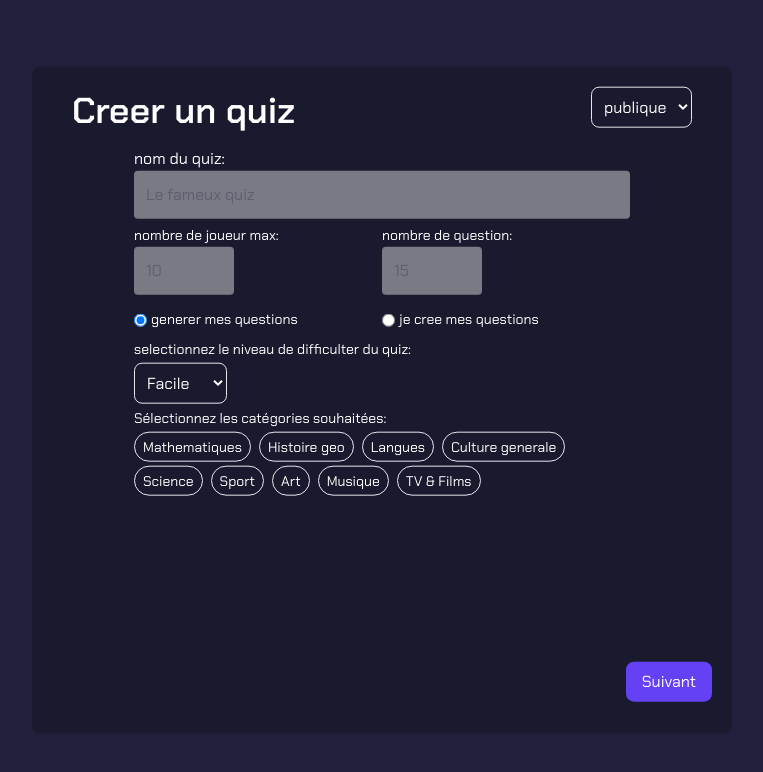
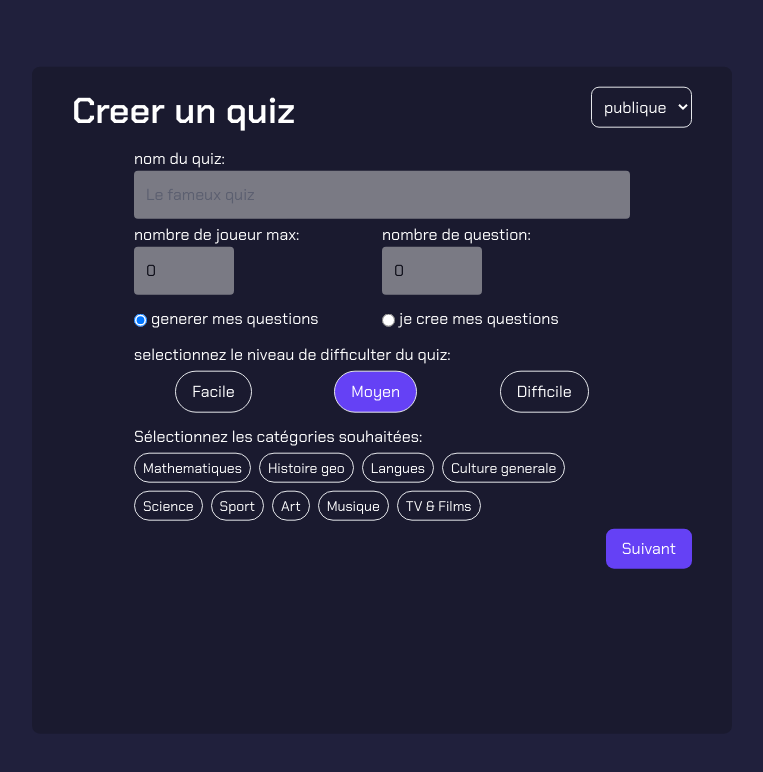
Before and after one commit to ZouCherif/QuizArena, a React (Create React App) app in the folder frontend/: page /createQuiz in a window 1280 px wide. Shown: the top 772 px of the page, without its empty margins (258-1021 px from the left). Built offline with nearby package versions, Linux system fonts and the light colour scheme; no server answers.

Commit message:
tracking createQuiz page data

```diff
--- a/frontend/src/pages/CreateQuiz.jsx
+++ b/frontend/src/pages/CreateQuiz.jsx
@@ -1,7 +1,24 @@
 import { useState } from "react";
 function CreateQuiz() {
-  const [isChecked, setIsChecked] = useState(true);
-  const [categories, setCategories] = useState([]);
+  const [data, setData] = useState({
+    name: "",
+    type: "publique",
+    nbP: 0,
+    nbQ: 0,
+    auto: true,
+    categories: [],
+    lvl: "moyen",
+  });
+
+  const handleInputChange = (e) => {
+    const { name, value, type } = e.target;
+    setData({
+      ...data,
+      [name]:
+        type === "radio" ? (name === "auto" ? value === "true" : value) : value,
+    });
+  };
+
   const cat = [
     "Mathematiques",
     "Histoire geo",
@@ -14,40 +31,33 @@ function CreateQuiz() {
     "TV & Films",
   ];
 
-  const handleRadio = (e) => {
-    if (e.target.id === "auto") {
-      setIsChecked(true);
+  const handleCategories = (e) => {
+    const categoryName = e.target.getAttribute("data-name");
+    if (!data.categories.includes(categoryName)) {
+      setData({ ...data, categories: [...data.categories, categoryName] });
     } else {
-      setIsChecked(false);
+      const updatedCategories = data.categories.filter(
+        (category) => category !== categoryName
+      );
+      setData({ ...data, categories: updatedCategories });
     }
   };
 
-  const handleCategories = (e) => {
-    const categoryName = e.target.getAttribute("data-name");
-    console.log(categoryName);
-    if (!categories.includes(categoryName)) {
-      setCategories([...categories, categoryName]);
-    } else {
-      const updatedCategories = categories.filter(
-        (category) => category !== categoryName
-      );
-      setCategories(updatedCategories);
-    }
+  const handleOnSubmit = () => {
+    console.log(data);
   };
   return (
-    <div className="bg-[#1A1A2F] fixed top-1/2 left-1/2 transform -translate-x-1/2 -translate-y-1/2 rounded-lg z-20 sm:w-[700px] w-screen sm:h-5/6 h-screen overflow-auto px-10 py-4">
+    <div className="bg-[#1A1A2F] fixed top-1/2 left-1/2 transform -translate-x-1/2 -translate-y-1/2 rounded-lg z-20 sm:w-[700px] w-screen sm:h-5/6 h-screen overflow-auto px-10 py-4 select-none">
       <div className="flex justify-between items-center mb-4">
         <h1 className="text-4xl mt-2 font-semibold">Creer un quiz</h1>
         <select
-          defaultValue={"publique"}
+          value={data.type}
+          name="type"
+          onChange={handleInputChange}
           className="bg-[#1A1A2F] border rounded-lg p-2"
         >
-          <option value="publique" className="text-sm">
-            publique
-          </option>
-          <option value="privée" className="text-sm">
-            privée
-          </option>
+          <option value="publique">publique</option>
+          <option value="privée">privée</option>
         </select>
       </div>
       <div className="w-4/5 mx-auto">
@@ -56,13 +66,15 @@ function CreateQuiz() {
           type="text"
           id="name"
           name="name"
+          value={data.name}
           className="w-full p-3 rounded bg-[#D9D9D9] opacity-50 text-black mb-1"
           placeholder="Le fameux quiz"
           required
+          onChange={handleInputChange}
         />
         <div className="flex mb-2">
           <div className="flex-1">
-            <label htmlFor="nbP" className="text-sm">
+            <label htmlFor="nbP" className="">
               nombre de joueur max:
             </label>
             <br />
@@ -70,50 +82,59 @@ function CreateQuiz() {
               type="number"
               id="nbP"
               name="nbP"
+              value={data.nbP}
+              min={0}
               className="w-[100px] p-3 rounded bg-[#D9D9D9] opacity-50 text-black mb-1"
               placeholder="10"
               required
+              onChange={handleInputChange}
             />
           </div>
-          <div className="flex-1">
-            <label htmlFor="nbQ" className="text-sm">
-              nombre de question:
-            </label>
+          <div
+            className={`flex-1 duration-300 ${!data.auto ? "opacity-10" : ""}`}
+          >
+            <label htmlFor="nbQ">nombre de question:</label>
             <br />
             <input
               type="number"
               id="nbQ"
               name="nbQ"
+              value={data.nbQ}
+              min={0}
               className="w-[100px] p-3 rounded bg-[#D9D9D9] opacity-50 text-black mb-1"
               placeholder="15"
               required
-              disabled={!isChecked}
+              disabled={!data.auto}
+              onChange={handleInputChange}
             />
           </div>
         </div>
-        <div className="flex mb-2">
+        <div className="flex mb-3">
           <div className="flex-1">
             <input
               id="auto"
-              name="questions"
+              name="auto"
               type="radio"
               className="align-middle mr-1"
-              defaultChecked={true}
-              onChange={handleRadio}
+              value="true"
+              checked={data.auto}
+              onChange={handleInputChange}
             />
-            <label htmlFor="auto" className="text-sm mr-2 cursor-pointer">
+            <label htmlFor="auto" className=" mr-2 cursor-pointer">
               generer mes questions
             </label>
           </div>
           <div className="flex-1">
             <input
               id="manual"
-              name="questions"
+              name="auto"
               type="radio"
               className="align-middle mr-1"
-              onChange={handleRadio}
+              value="false"
+              checked={!data.auto}
+              onChange={handleInputChange}
             />
-            <label htmlFor="manual" className="text-sm cursor-pointer">
+            <label htmlFor="manual" className=" cursor-pointer">
               je cree mes questions
             </label>
           </div>
@@ -121,32 +142,75 @@ function CreateQuiz() {
 
         <div
           className={`duration-200 ${
-            isChecked ? "" : "opacity-10 select-none pointer-events-none"
+            data.auto ? "" : "opacity-10 select-none pointer-events-none"
           }`}
         >
-          <p className="text-sm mb-1">
+          <p className=" mb-1">
             selectionnez le niveau de difficulter du quiz:
           </p>
-          <select className="bg-[#1A1A2F] border rounded-lg p-2 mb-1">
-            <option value="facile" className="text-sm">
-              Facile
-            </option>
-            <option value="moyen" className="text-sm">
-              Moyen
-            </option>
-            <option value="difficile" className="text-sm">
-              Difficile
-            </option>
-          </select>
-          <p className="text-sm mb-1">
-            Sélectionnez les catégories souhaitées:
-          </p>
+          <div className="flex mb-3 justify-around">
+            <label
+              className={`border py-2 px-4 rounded-full cursor-pointer duration-300 ${
+                data.lvl === "facile"
+                  ? "bg-[#6541F5] hover:bg-[#492bc3]"
+                  : "hover:bg-gray-500"
+              }`}
+            >
+              <input
+                type="radio"
+                id="facile"
+                name="lvl"
+                value="facile"
+                className="hidden"
+                checked={data.lvl === "facile"}
+                onChange={handleInputChange}
+              />
+              <span className="cursor-pointer">Facile</span>
+            </label>
+            <label
+              className={`border py-2 px-4 rounded-full cursor-pointer duration-300 ${
+                data.lvl === "moyen"
+                  ? "bg-[#6541F5] hover:bg-[#492bc3]"
+                  : "hover:bg-gray-500"
+              }`}
+            >
+              <input
+                type="radio"
+                id="moyen"
+                name="lvl"
+                value="moyen"
+                className="hidden"
+                checked={data.lvl === "moyen"}
+                onChange={handleInputChange}
+              />
+              <span className="cursor-pointer">Moyen</span>
+            </label>
+            <label
+              className={`border py-2 px-4 rounded-full cursor-pointer duration-300 ${
+                data.lvl === "difficile"
+                  ? "bg-[#6541F5] hover:bg-[#492bc3]"
+                  : "hover:bg-gray-500"
+              }`}
+            >
+              <input
+                type="radio"
+                id="difficile"
+                name="lvl"
+                value="difficile"
+                className="hidden"
+                checked={data.lvl === "difficile"}
+                onChange={handleInputChange}
+              />
+              <span className="cursor-pointer">Difficile</span>
+            </label>
+          </div>
+          <p className=" mb-1">Sélectionnez les catégories souhaitées:</p>
           <ul className="flex flex-wrap text-sm whitespace-nowrap">
             {cat.map((category) => {
               return (
                 <li
-                  className={`mr-2 border rounded-full py-1 px-2 mb-1 cursor-pointer duration-300 ${
-                    categories.includes(category)
+                  className={`mr-2 border rounded-full py-1 px-2 mb-2 cursor-pointer duration-300 ${
+                    data.categories.includes(category)
                       ? "bg-[#6541F5] hover:bg-[#492bc3]"
                       : "hover:bg-gray-500"
                   }`}
@@ -162,8 +226,9 @@ function CreateQuiz() {
         </div>
       </div>
       <button
-        className=" fixed right-5 bottom-8 rounded-lg bg-[#6541F5] py-2 px-4 hover:bg-[#886df3] duration-300 block mx-auto"
+        className="rounded-lg bg-[#6541F5] py-2 px-4 hover:bg-[#886df3] duration-300 block ml-auto"
         type="submit"
+        onClick={handleOnSubmit}
       >
         Suivant
       </button>
```
